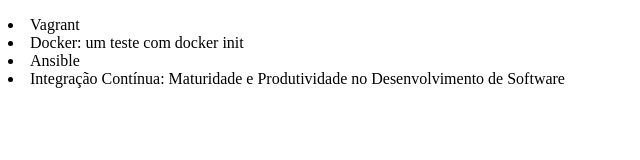
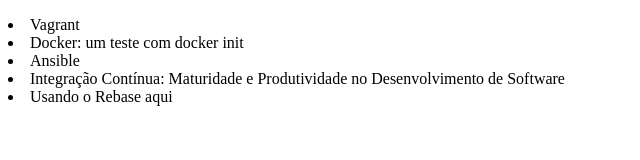
Before and after one commit to welder496/alura-git, a plain HTML site: page index.html in a window 1280 px wide. Shown: the whole page, without its empty margins (0-640 px from the left). Drawn offline with Linux system fonts and the light colour scheme.

Commit message:
adicionando mais uma linha e separando as linhas

```diff
--- a/index.html
+++ b/index.html
@@ -7,9 +7,14 @@
     <body>
         <dl>
             <li>Vagrant</li>
+
             <li>Docker: um teste com docker init</li>
+
             <li>Ansible</li>
+
             <li>Integração Contínua: Maturidade e Produtividade no Desenvolvimento de Software</li>
+
+            <li>Usando o Rebase aqui</li>
         </dl>
     </body>
 </html>
```
